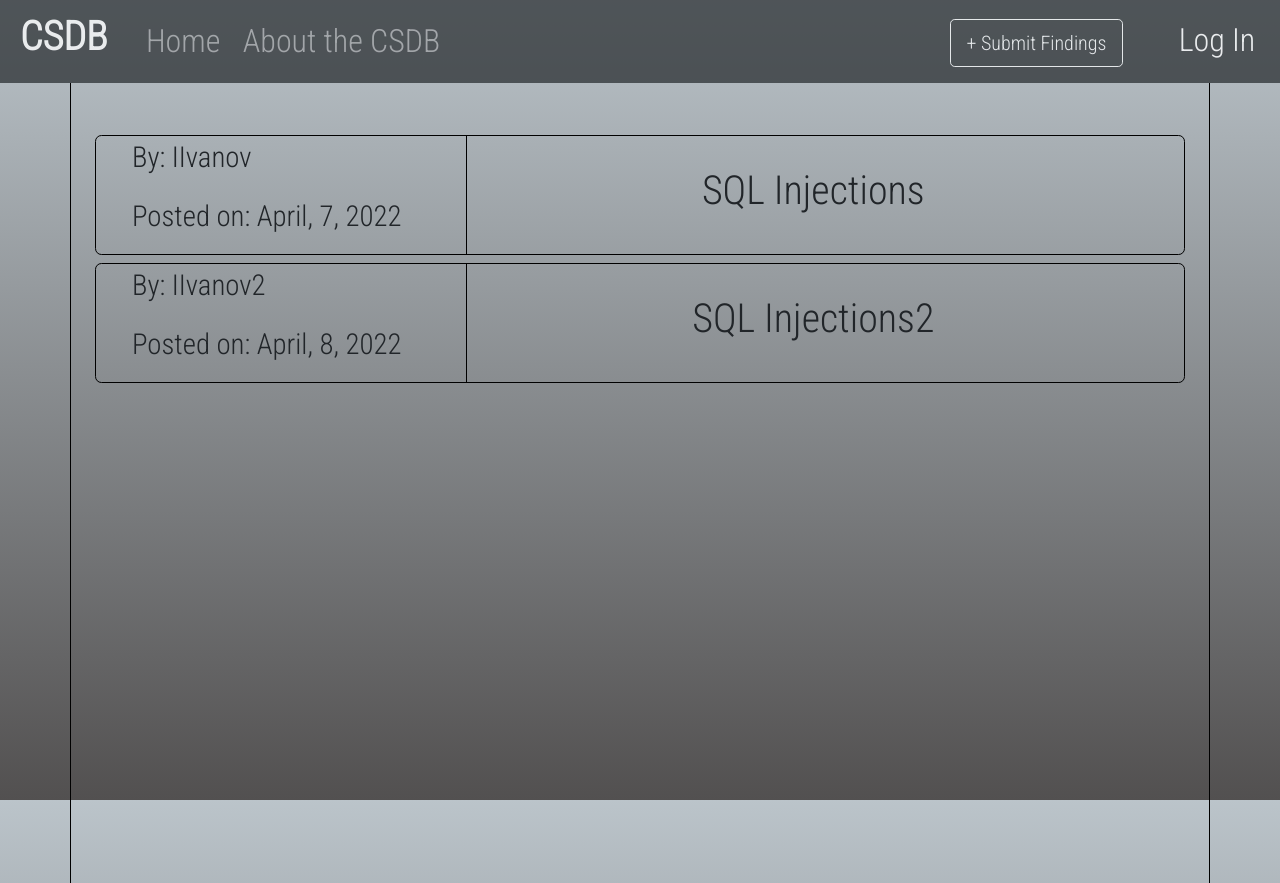
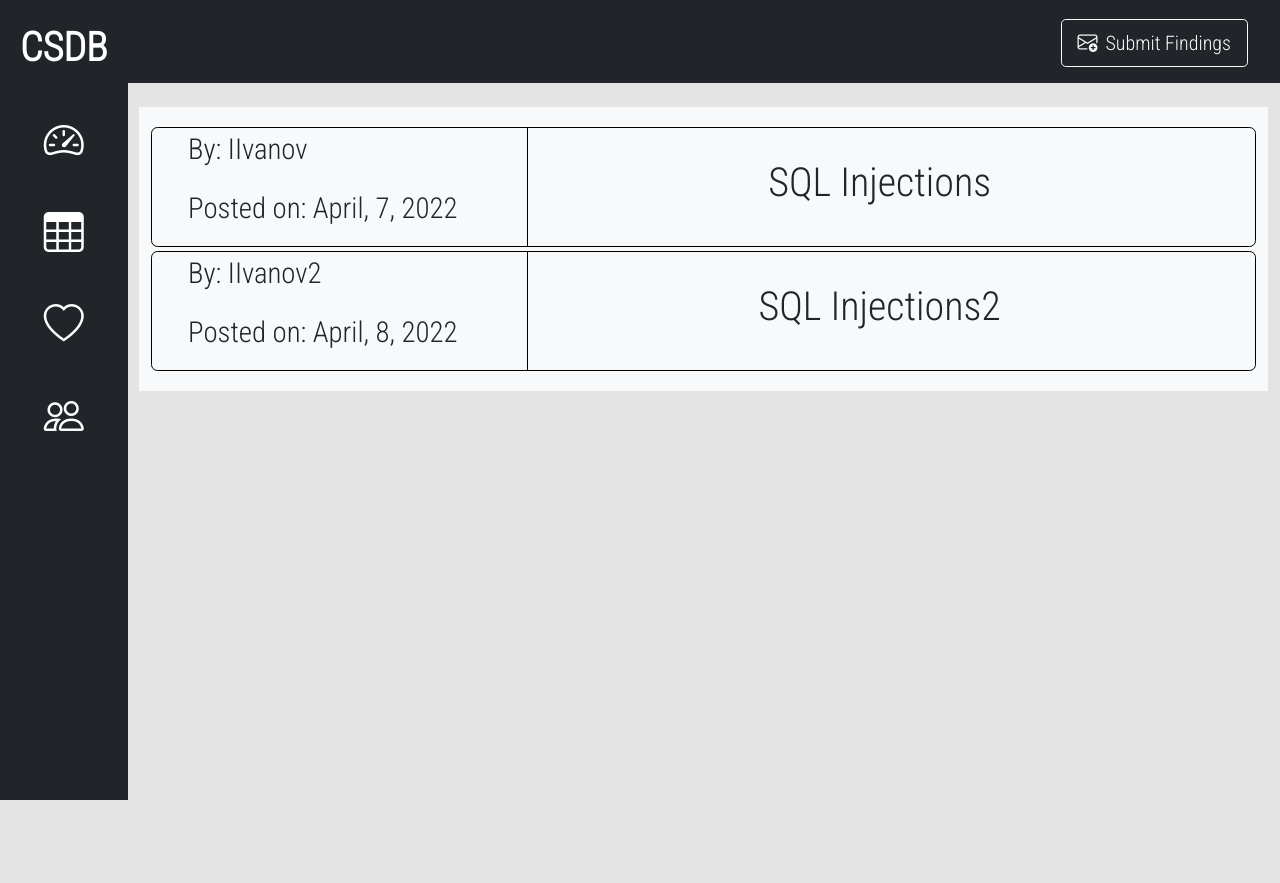
Before and after one commit to IIvanov29/CSDB, a Django app: page / in a window 1280 px wide. After the commit the page ends 800 px from the top, so only its background shows below. Run offline with Django 3.2, Linux system fonts and the light colour scheme.

Commit message:
Latest update on frontend and static files

```diff
--- a/home/static/home/main.css
+++ b/home/static/home/main.css
@@ -1,25 +1,18 @@
 body{
     font-family: 'Roboto Condensed', sans-serif;
     font-size:2em;
-    background:linear-gradient(#bbc4ca,#525050)  no-repeat fixed;
+    background:rgba(216, 216, 216, 0.678);
 }
 
-.navbar{
-    opacity: 0.7;
+.nav-link{
+    color:white !important;
 }
-.navbar-nav > li{
-    margin-left:0.5vw;
-}
-
-.navbar-text a{
-    margin-right:1vw;
-    text-decoration: none;
+.nav-link:hover{
+    color:rgb(158, 158, 158) !important;
 }
 
 #main_content{
-    border-left:solid black 0.5px;
-    border-right:solid black 0.5px;
-    min-width:75%;
+   max-width: 98%;
 }
 
 
--- a/home/templates/csdb_templates/base.html
+++ b/home/templates/csdb_templates/base.html
@@ -7,6 +7,7 @@
     <meta name="viewport" content="width=device-width, initial-scale=1">
     <meta http-equiv="X-UA-Compatible" content="IE=edge">
     <link href="https://cdn.jsdelivr.net/npm/bootstrap@5.1.3/dist/css/bootstrap.min.css" rel="stylesheet" integrity="sha384-1BmE4kWBq78iYhFldvKuhfTAU6auU8tT94WrHftjDbrCEXSU1oBoqyl2QvZ6jIW3" crossorigin="anonymous">
+    <link rel="stylesheet" href="https://cdn.jsdelivr.net/npm/bootstrap-icons@1.8.1/font/bootstrap-icons.css">
     <link rel="stylesheet" type="text/css" href="{% static 'home/main.css' %}">
 
     <!-- Importing Font (Roboto Condensed) -->
@@ -22,31 +23,53 @@
 
 </head>
 <body>
-    <nav class="navbar sticky-top navbar-expand-lg navbar-dark bg-dark">
       <div class="container-fluid">
-          <a class="navbar-brand ms-2 ms-1" href="#"><h1><strong>CSDB</strong></h1></a>
-          <button class="navbar-toggler" type="button" data-bs-toggle="collapse" data-bs-target="#navbarText" aria-controls="navbarText" aria-expanded="false" aria-label="Toggle navigation">
-            <span class="navbar-toggler-icon"></span>
-          </button>
-          <div class="collapse navbar-collapse" id="navbarText">
-            <ul class="navbar-nav me-auto ms-2 mb-2 mb-lg-0">
+        <div class="row">
+            <div class="col-sm-auto bg-dark sticky-top">
+                <div class="d-flex bg-dark flex-sm-column flex-row flex-nowrap align-items-center sticky-top">
+                    <ul class="nav nav-pills nav-flush flex-sm-column flex-row flex-nowrap mb-auto mx-auto text-center align-items-center">
                         <li class="nav-item">
-                <a class="nav-link" aria-current="page" href="#">Home</a>
+                            <a href="#" class="nav-link py-3 px-2" title="" data-bs-toggle="tooltip" data-bs-placement="right" data-bs-original-title="Home">
+                             <h1 class="pt-2"><strong>CSDB</strong></h1>
+                            </a>
                         </li>
-              <li class="nav-item">
-                <a class="nav-link" href=#>About the CSDB</a>
+                        <li>
+                            <a href="#" class="nav-link py-3 px-2" title="" data-bs-toggle="tooltip" data-bs-placement="right" data-bs-original-title="Dashboard">
+                                <i class="bi-speedometer2 fs-1"></i>
+                            </a>
+                        </li>
+                        <li>
+                            <a href="#" class="nav-link py-3 px-2" title="" data-bs-toggle="tooltip" data-bs-placement="right" data-bs-original-title="Orders">
+                                <i class="bi-table fs-1"></i>
+                            </a>
+                        </li>
+                        <li>
+                            <a href="#" class="nav-link py-3 px-2" title="" data-bs-toggle="tooltip" data-bs-placement="right" data-bs-original-title="Products">
+                                <i class="bi-heart fs-1"></i>
+                            </a>
+                        </li>
+                        <li>
+                            <a href="#" class="nav-link py-3 px-2" title="" data-bs-toggle="tooltip" data-bs-placement="right" data-bs-original-title="Customers">
+                                <i class="bi-people fs-1"></i>
+                            </a>
                         </li>
                     </ul>
+                </div>
+            </div>
+            <div class="col-sm px-0 min-vh-100">
+              <nav class="navbar navbar-dark bg-dark">
+                <div class="container-fluid d-flex justify-content-end">
                     <span class="navbar-text">
-              <button class="btn btn-lg btn-outline-light ms-1 me-5">+ Submit Findings</button>
-              <a href="#">Log In</a>
+                      <button class="btn btn-lg btn-outline-light ms-1 me-2"><i class="bi bi-envelope-plus me-2"></i>Submit Findings</button>
                     </span>
                 </div>
-        </div>
               </nav>
-    <div id="main_content" class="container vh-100 pt-5">
+              <div id="main_content" class="container-fluid bg-light mt-4 py-3 pe-0"
                 {% block content %}{% endblock %}
             </div>
+        </div>
+    </div>
+
 
     <script src="https://cdn.jsdelivr.net/npm/bootstrap@5.1.3/dist/js/bootstrap.bundle.min.js" integrity="sha384-ka7Sk0Gln4gmtz2MlQnikT1wXgYsOg+OMhuP+IlRH9sENBO0LRn5q+8nbTov4+1p" crossorigin="anonymous"></script>
 </body>
--- a/home/templates/csdb_templates/home.html
+++ b/home/templates/csdb_templates/home.html
@@ -4,7 +4,7 @@
 <div class="container-fluid d-flex align-items-center justify-content-center flex-column">
     {% for post in posts %}
     <div id="post" class="row container-fluid my-1">
-        <div id="author_column" class="col-md-4 flex-row">
+        <div id="author_column" class="col-lg-4 flex-row">
             <div class="col-xs-4">
                 <p>By: {{ post.author }}</p>
             </div>
@@ -12,7 +12,7 @@
                 <p>Posted on: {{ post.date_posted }}</p>
             </div>
         </div>
-        <div id="title" class="col-md-8 align-items-center d-flex justify-content-center">
+        <div id="title" class="col-lg-8 align-items-center d-flex justify-content-center">
             <p class="text h1">{{ post.title }}</p>
         </div>
     </div>
```
Also changed, not shown: other parts of home/static/home/main.css (+15 -3 lines), CSDB/settings.py (+6 -1 lines), db.sqlite3. Lines whose indentation alone changed are shown as unchanged.
